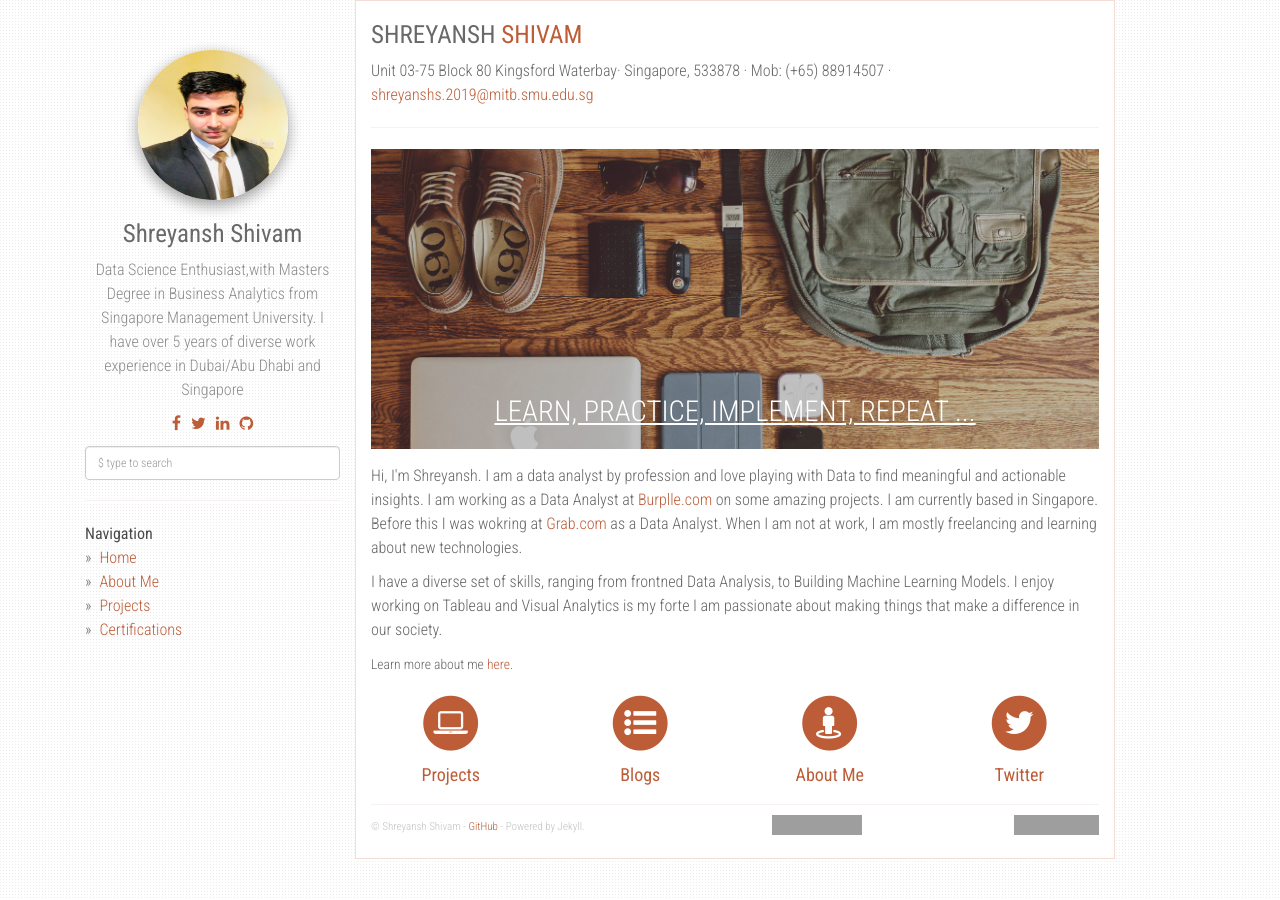
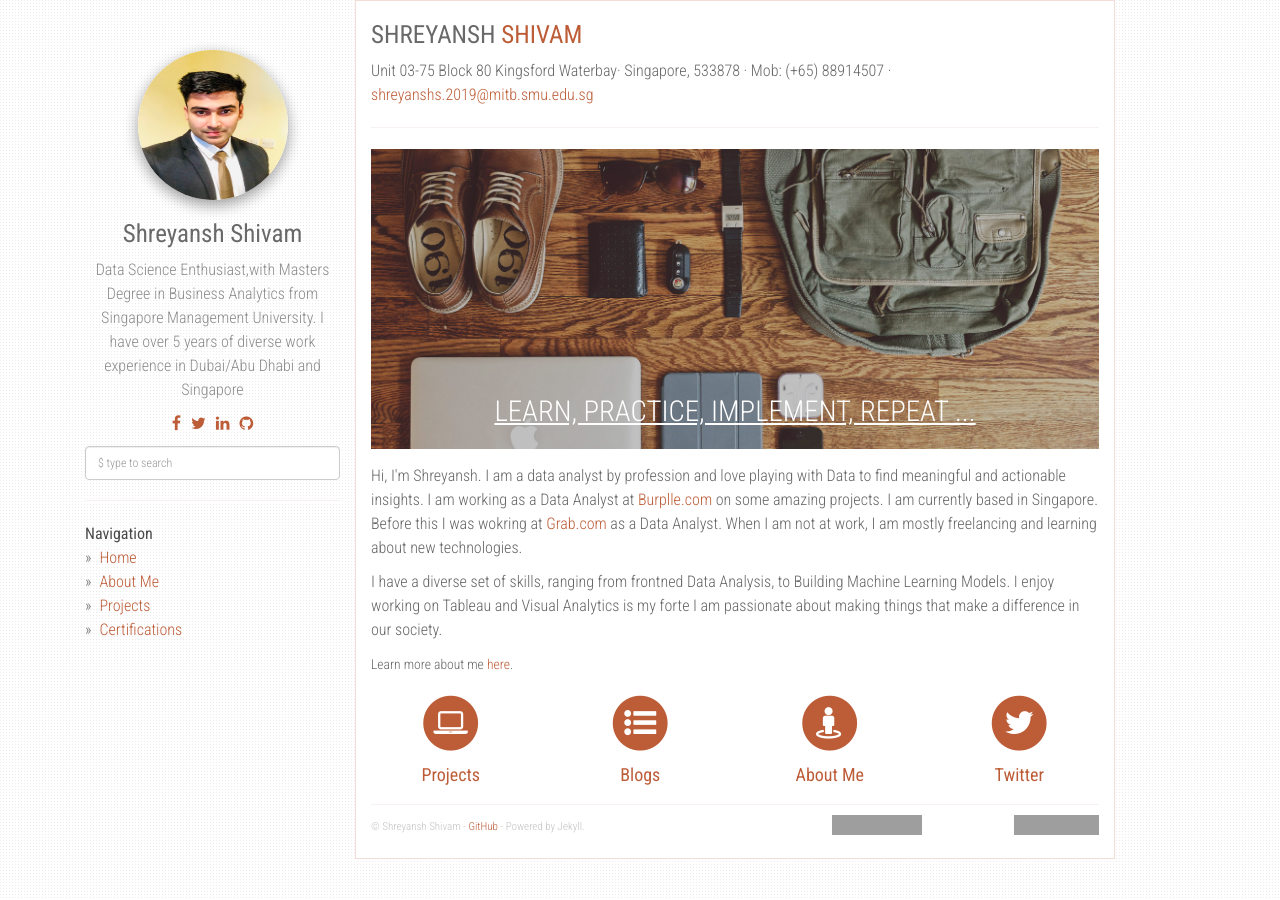
Before and after one commit to shreyanshshivam/shreyansh, a Jekyll site: the page built from index.html, in a window 1280 px wide. Built offline with Jekyll 4.4.1, drawn with Linux system fonts in a browser that asks for light colours; nearby versions of some CDN libraries; grey boxes are pictures that could not be loaded.

Commit message:
Update default.html

```diff
--- a/_layouts/default.html
+++ b/_layouts/default.html
@@ -151,7 +151,7 @@
             - <a href="{{ site.github }}">{{ site.github }}</a> - Powered by Jekyll.
           {% endif %}
           <div class="btn-github" style="float:right;">
-            <iframe src="https://ghbtns.com/github-btn.html?user=shreyanshshivam&type=follow&count=true" frameborder="0" scrolling="0" width="240" height="20px"></iframe>
+            <iframe src="https://ghbtns.com/github-btn.html?user=shreyanshshivam&type=follow&count=true" frameborder="0" scrolling="0" width="180" height="20px"></iframe>
             <iframe src="https://ghbtns.com/github-btn.html?user=shreyanshshivam&type=fork&count=true" frameborder="0" scrolling="0" width="85" height="20px"></iframe>
           </div>
         </footer>
```
